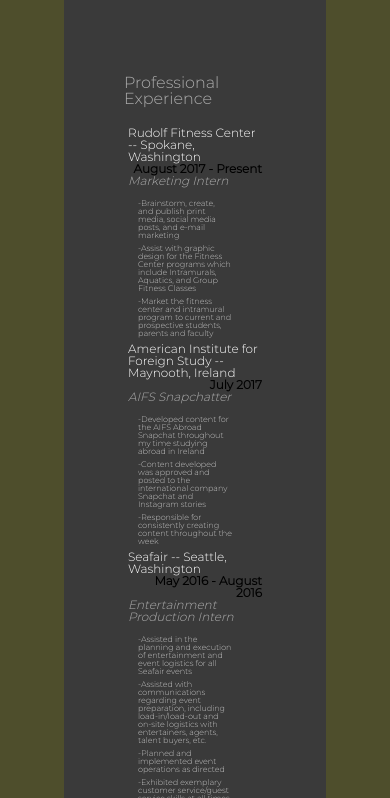
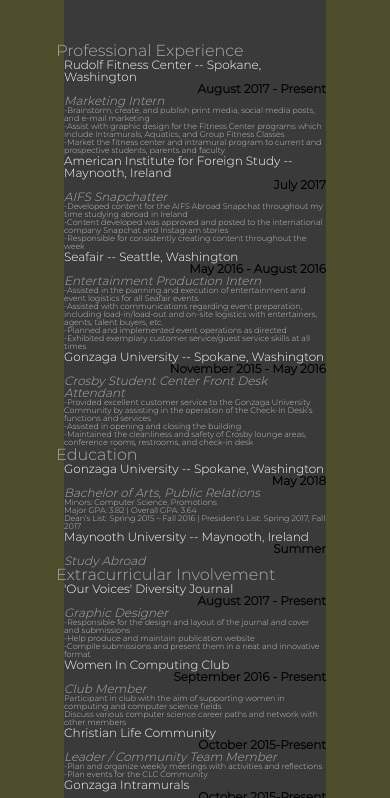
Before and after one commit to mjenkins3/cs314-assignments, a plain HTML site: page resume.html in a window 390 px wide. Shown: the part 299-1097 px from the top of the page. Drawn offline with Linux system fonts and the light colour scheme.

Commit message:
Progress

```diff
--- a/c-stylesheet.css
+++ b/c-stylesheet.css
@@ -77,6 +77,7 @@ nav a{
 nav a:hover{
     text-decoration: underline;
     font-family: 'montserratlight', helvetica, sans-serif;
+    cursor: pointer;
 }
 
 
@@ -104,6 +105,7 @@ footer{
 
 .footer-links a:hover{
     color:rgb(165, 168, 172);
+    cursor: pointer;
 }
 
 .footer-links a:visted{
@@ -126,6 +128,7 @@ input, select, textarea{
     border-radius: 4px;
     box-sizing: border-box;
 }
+
 
 .inner-content{
     max-width: 1024px;
@@ -184,9 +187,18 @@ input[type="submit"]:hover{
     }
 
     .inner-content{
-        max-width: 768px;
+        padding: 0;
         margin: 0 auto;
         position: relative;
         height: 100%;
     }
+
+    .middle-section{
+        padding: 0;
+        margin: 0;
+    }
+
+    label, input, select, textarea{
+        font-size: 10px;
+    }
 }
--- a/r-stylesheet.css
+++ b/r-stylesheet.css
@@ -265,6 +265,7 @@ footer{
 }
 .top-link i:hover{
     color: rgb(165, 168, 172);
+    cursor: pointer;
 }
 
 .top-link a:visited{
@@ -298,6 +299,7 @@ footer{
 
 .footer-links a:hover{
     color:rgb(165, 168, 172);
+    cursor: pointer;
 }
 
 .footer-links a:visted{
@@ -325,7 +327,7 @@ footer{
     }
 
     .inner-content{
-        max-width: 768px;
+        padding: 0;
         margin: 0 auto;
         position: relative;
         height: 100%;
@@ -374,4 +376,45 @@ footer{
     .line{
         height:0px;
     }
+
+    @media only screen and (max-width: 440px){
+        .middle-section{
+            height: 2000px;
+            padding: 0;
+            margin: 0;
+        }
+
+        .inner-content{
+            padding: 0;
+            margin: 0;
+        }
+
+        html{
+            padding:0;
+            margin:0;
+        }
+
+        h1{
+            font-size: 20px;
+            padding: 0;
+            margin: 0;
+        }
+        h2{
+            font-size: 16px;
+            padding: 0;
+            margin: 0;
+        }
+        h3,h4,h5{
+            font-size: 12px;
+            padding: 0;
+            margin: 0;
+        }
+        h4{
+            color: black;
+        }
+        .PE p, .Ed p, .IE p{
+            font-size:8px;
+            padding: 0;
+            margin: 0;
+        }
 }
--- a/stylesheet.css
+++ b/stylesheet.css
@@ -59,12 +59,12 @@ header{
     text-align: center;
 }
 
-p{
+nav{
     margin: 18px;;
     padding: 0;
 }
 
-p a{
+nav a{
     color: white;
     font-size: 1.8em;
     font-weight: 100;
@@ -74,7 +74,7 @@ p a{
     margin: 0;
 }
 
-p a:hover{
+nav a:hover{
     text-decoration: underline;
     font-size: 2.2em;
     font-weight: 800;
@@ -108,29 +108,41 @@ p a:hover{
 
 
 @media only screen and (max-width: 890px){
-    p a{
+    nav a{
         font-size: 18px;
+    }
+
+    .full-page-background{
+        transform: translate(-16%,-15%);
     }
 }
 
 @media only screen and (max-width: 730px){
-    p a{
+    nav a{
         font-size: 15px;
     }
 }
 
 @media only screen and (max-width: 680px){
-    p a{
+    nav a{
         font-size: 15px;
         padding: 0;
     }
 }
 
 @media only screen and (max-width: 540px){
-    p a{
+    nav a{
         font-size: 12px;
         padding: 0;
         color:none;
         text-decoration: underline;
     }
+
+    .full-page-background{
+        transform: translate(-26%,-15%);
+    }
+
+    /* nav{
+        padding
+    } */
 }
```
Also changed, not shown: contact.html (+1 -1 lines), index.html (+2 -2 lines), s-stylesheet.css (+8 -0 lines).
